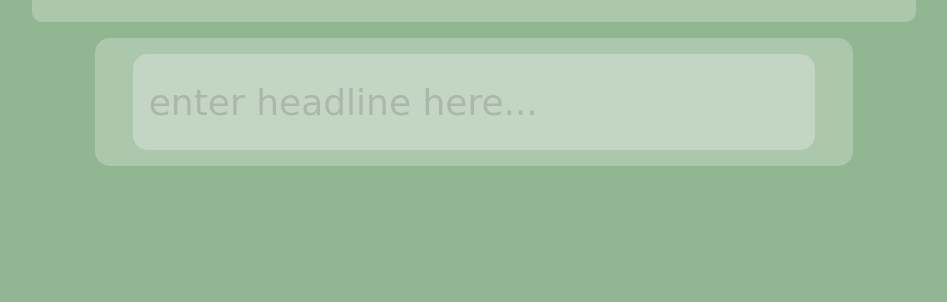
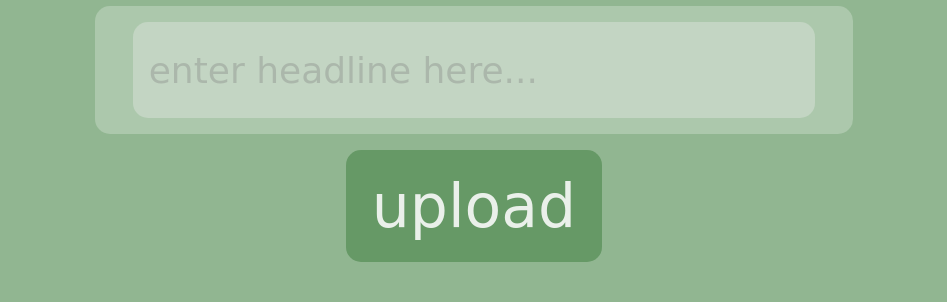
Before and after one commit to nickte4/leafer, a website: page public/upload.html in a window 1280 px wide. Shown: the part 498-800 px from the top of the page, without its empty margins (166-1113 px from the left). Drawn offline with nearby package versions, Linux system fonts and the light colour scheme; a web font is replaced by a local one.

Commit message:
Add button with web responsive design

```diff
--- a/public/styles/components/upload.css
+++ b/public/styles/components/upload.css
@@ -91,6 +91,23 @@
   padding-left: 1rem;
 }
 
+/* upload button */
+.upload__button {
+  margin-top: 1rem;
+  width: 6rem;
+  height: 3rem;
+  border-radius: 15px;
+  border: none;
+  background-color: var(--clr-accent);
+  color: var(--clr-text);
+  font-size: var(--size-lg);
+  cursor: pointer;
+}
+
+.upload__button:hover {
+  outline: 2px solid var(--light-text);
+}
+
 /* xs */
 @media (min-width: 475px) {
   .upload__img_box_circle {
@@ -110,13 +127,18 @@
   .upload__headline_box {
     width: 70%;
   }
+
+  .upload__button {
+    width: 7rem;
+    height: 3.5rem;
+    font-size: var(--size-2xl);
+  }
 }
 
 /* sm */
 @media (min-width: 640px) {
   .upload__header {
     font-size: var(--size-8xl);
-    margin-top: 8rem;
   }
 
   .upload__img_box {
@@ -144,6 +166,12 @@
 
   .upload__headline_field {
     font-size: var(--size-2xl);
+  }
+
+  .upload__button {
+    width: 8rem;
+    height: 4rem;
+    font-size: var(--size-3xl);
   }
 }
 
@@ -181,6 +209,12 @@
     height: 5rem;
     font-size: var(--size-3xl);
   }
+
+  .upload__button {
+    width: 9rem;
+    height: 4.5rem;
+    font-size: var(--size-4xl);
+  }
 }
 
 /* lg */
@@ -217,6 +251,12 @@
     height: 6rem;
     font-size: var(--size-4xl);
   }
+
+  .upload__button {
+    width: 12rem;
+    height: 5rem;
+    font-size: var(--size-5xl);
+  }
 }
 
 /* xl */
@@ -252,6 +292,12 @@
     height: 6rem;
     font-size: var(--size-4xl);
   }
+
+  .upload__button {
+    width: 16rem;
+    height: 7rem;
+    font-size: var(--size-6xl);
+  }
 }
 
 /* 2xl */
@@ -283,4 +329,10 @@
     height: 6rem;
     font-size: var(--size-5xl);
   }
+
+  .upload__button {
+    width: 18rem;
+    height: 7.5rem;
+    font-size: var(--size-6xl);
+  }
 }
--- a/public/upload.html
+++ b/public/upload.html
@@ -37,6 +37,7 @@
           />
         </form>
       </div>
+      <button class="upload__button">upload</button>
     </div>
     <script src="./src/upload.js"></script>
   </body>
```
